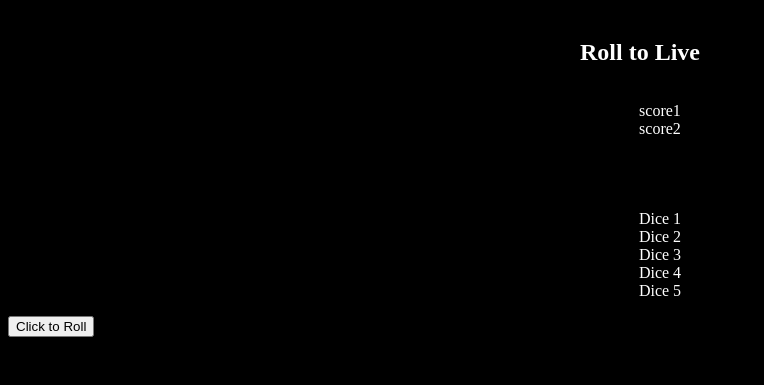
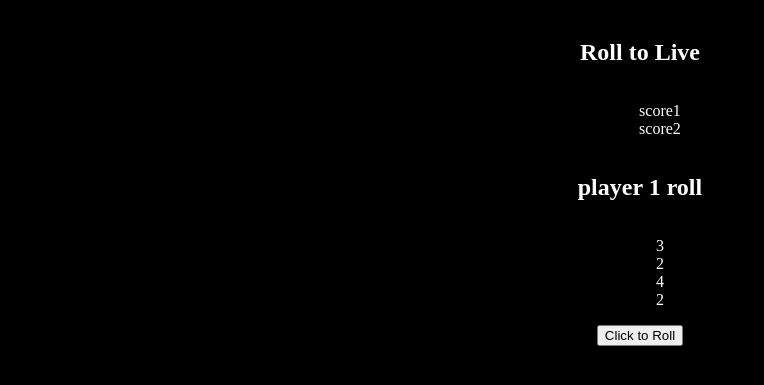
Before and after one commit to DevonJenkins/Dead-Dice-browser-game, a plain HTML site: page index.html in a window 1280 px wide. Both pictures are taken after a click on the button "Click to Roll". Shown: the part 69-454 px from the top of the page, without its empty margins (0-764 px from the left). Drawn offline with Linux system fonts and the light colour scheme.

Commit message:
dice in play now show up on the screen. Now to work towards getting the scores to show up.

```diff
--- a/css/style.css
+++ b/css/style.css
@@ -5,6 +5,7 @@ body{
   flex-direction: column;
   justify-content: center;
   text-align: center;
+  align-items: center;
 }
 
 ul{
@@ -15,5 +16,4 @@ button{
 
   max-width: fit-content;
 
-
 }
--- a/index.html
+++ b/index.html
@@ -22,11 +22,13 @@
 <h2 class="status-message"></h2>
 <div class="dice">
     <ul>
-      <li>Dice 1</li>
-      <li>Dice 2</li>
-      <li>Dice 3</li>
-      <li>Dice 4</li>
-      <li>Dice 5</li>
+      <li id = 'd1'>Dice 1</li>
+      <li id = 'd2'>Dice 2</li>
+      <li id = 'd3'>Dice 3</li>
+      <li id = 'd4'>Dice 4</li>
+      <li id = 'd5'>Dice 5</li>
+
+
     </ul>
 
 </div>
--- a/js/app.js
+++ b/js/app.js
@@ -13,7 +13,12 @@ let playerTwoScore = null
 /*------------------------ Cached Element References ------------------------*/
 
 rollBtn = document.querySelector('#roll-dice')
-statusMessage = document.querySelector('#status-message')
+statusMessage = document.querySelector('.status-message')
+d1 = document.querySelector('#d1')
+d2 = document.querySelector('#d2')
+d3 = document.querySelector('#d3')
+d4 = document.querySelector('#d4')
+d5 = document.querySelector('#d5')
 
 /*----------------------------- Event Listeners -----------------------------*/
 
@@ -21,7 +26,7 @@ rollBtn.addEventListener('click', handleClick)
 
 /*-------------------------------- Functions --------------------------------*/
 init()
-
+render()
 
 
 function init(){
@@ -30,14 +35,14 @@ function init(){
   discardedDice = []
   currentPlayer = 1
   currentPlayerScore = null
-  playerOneScore = null
-  playerTwoScore = null
+  playerOneScore = 0
+  playerTwoScore = 0
 }
 
 
 function handleClick(){
 
-  let diceInPlay =[]
+diceInPlay = []
 
 
 
@@ -51,13 +56,15 @@ function handleClick(){
     })
 
 
-  //console.log('dice in play:', diceInPlay)
 
 
 
 
+
+    render()
   handleTurn()
   countScore()
+
 }
 
 
@@ -73,8 +80,10 @@ function handleTurn(){
   if  ((discardedDice.length == 5)&&(currentPlayer == 1))
   {(currentPlayer = -1) && playerInit()}
 
+
   endGame()
 }
+
 
 function playerInit(){
     diceInPlay = []
@@ -82,6 +91,7 @@ function playerInit(){
     diceKept = []
     currentPlayerScore = []
 }
+
 
 
 function countScore(){
@@ -133,10 +143,40 @@ function endGame(){
 
 function getWinner(){
 
-if(playerOneScore > playerTwoScore){console.log('player 1 wins!')
-}else if( playerTwoScore> playerOneScore){console.log('player 2 wins')
-}else if (playerOneScore == playerTwoScore){console.log('its a tie mufk')}
+if(playerOneScore > playerTwoScore){statusMessage.textContent = 'player 2 wins'
+}else if( playerTwoScore> playerOneScore){statusMessage.textContent = 'player 2 wins'
+}else if (playerOneScore == playerTwoScore){statusMessage.textContent = 'its a tie sonny'}
 
   init()
 
 }
+
+
+function render(){
+  if (currentPlayer == 1){
+    statusMessage.textContent = 'player 1 roll'
+}else if (currentPlayer == -1){
+  statusMessage.textContent = 'player 2 roll'
+}
+
+  d1.textContent = diceInPlay[(diceInPlay.length-4)]
+  d2.textContent = diceInPlay[(diceInPlay.length-3)]
+  d3.textContent = diceInPlay[(diceInPlay.length-2)]
+  d4.textContent = diceInPlay[(diceInPlay.length-1)]
+  d5.textContent = diceInPlay[(diceInPlay.length)]
+
+
+
+  console.log('dice in play:', diceInPlay)
+
+
+
+  //this method almost works but i'm better off using dice in play if i can get it to work
+  // d2.textContent = diceKept[(diceKept.length-3)]
+  // d3.textContent = diceKept[(diceKept.length-2)]
+  // d4.textContent = diceKept[(diceKept.length-1)]
+  // d5.textContent = diceKept[(diceKept.length)]
+
+
+
+}
```
